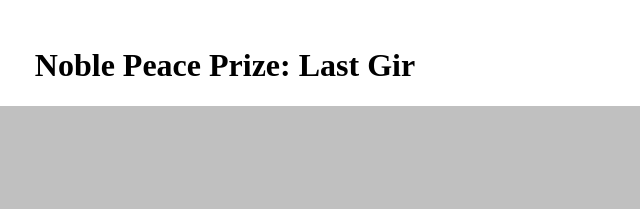
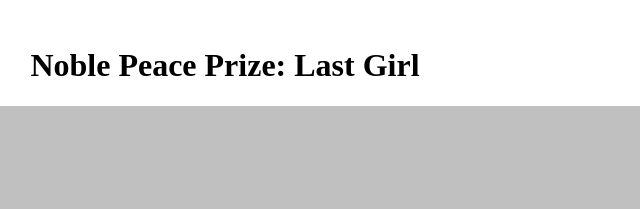
Before and after one commit to Farihasa/APP-assignment1, a plain HTML site: page index.html in a window 1280 px wide. Shown: the top 209 px of the page, 415-1055 px from the left. Drawn offline with Linux system fonts and the light colour scheme.

Commit message:
Update index.html

```diff
--- a/index.html
+++ b/index.html
@@ -13,7 +13,7 @@
 
  <body>
      <header>
-        <h1>Noble Peace Prize: Last Gir</h1>
+        <h1>Noble Peace Prize: Last Girl</h1>
      </header>
     <main>
      <section id="background">
```
